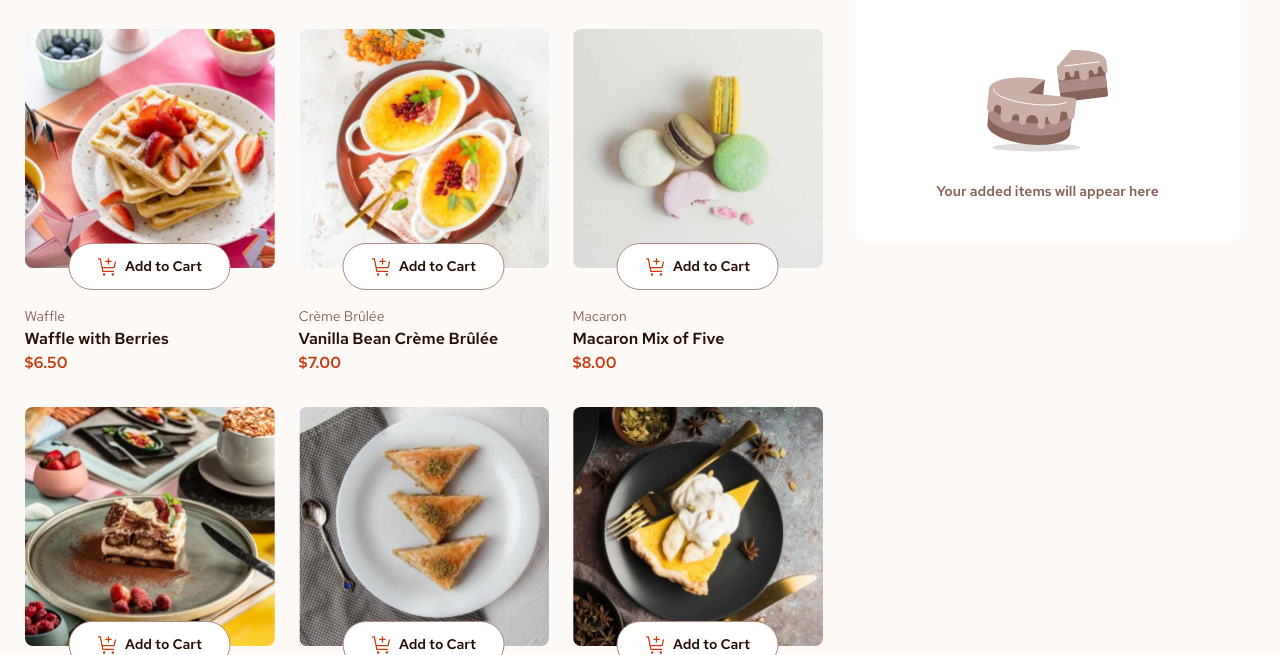
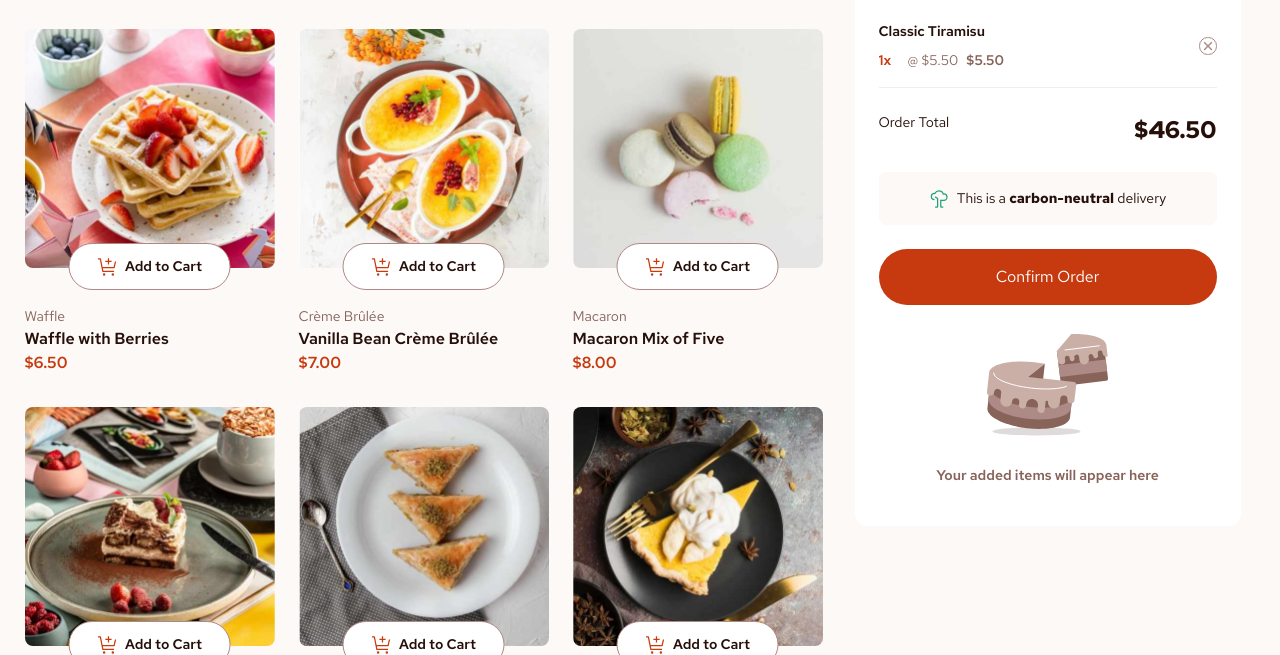
Before and after one commit to TimurVoskaley/Product-list-with-cart, a plain HTML site: page index.html in a window 1280 px wide. Shown: the part 151-806 px from the top of the page. Drawn offline with nearby package versions, Linux system fonts and the light colour scheme; files that its build step writes are made by us from their sources.

Commit message:
finished the layout of the cart contents

```diff
--- a/index.html
+++ b/index.html
@@ -25,7 +25,40 @@
 
     <aside class="cart">
       <h2 class="cart__title"></h2>
-      <ul class="cart__list"></ul>
+      <div class="cart__content-wrapper">
+        <ul class="cart__list">
+          <li class="cart__item">
+            <div class="cart__item-info-wrapper">
+              <p class="cart__item-title">Classic Tiramisu</p>
+              <div class="cart__item-count-and-price-wrap">
+                <p class="cart__item-count">1x</p>
+                <p class="cart__item-price">@ $5.50</p>
+                <p class="cart__item-total-price">$5.50</p>
+              </div>
+            </div>
+            <button
+              class="cart__item-delete-button"
+              type="button"
+            >
+              <svg xmlns="http://www.w3.org/2000/svg" width="10" height="10" fill="none" viewBox="0 0 10 10"><path fill="#CAAFA7" d="M8.375 9.375 5 6 1.625 9.375l-1-1L4 5 .625 1.625l1-1L5 4 8.375.625l1 1L6 5l3.375 3.375-1 1Z"/></svg>
+            </button>
+          </li>
+        </ul>
+        <div class="cart__total-prace total-prace">
+          <p class="total-prace__title">Order Total</p>
+          <p class="total-prace__price">$46.50</p>
+        </div>
+        <div class="cart__banner">
+          <p class="cart__banner-title">This is a <span>carbon-neutral</span> delivery</p>
+        </div>
+        <button
+          class="cart__confirm-button"
+          type="button"
+        >
+          Confirm Order
+        </button>
+      </div>
+
     </aside>
   </main>
 
--- a/index.js
+++ b/index.js
@@ -56,8 +56,8 @@ function renderProduct(product) {
   const minusButton = card.querySelector('.minus-product-button');
 
   addButton.addEventListener('click', (event) => handleAddToCart(product, event));
-  plusButton.addEventListener('click', () => handleQuantityChange(product, 1));
-  minusButton.addEventListener('click', () => handleQuantityChange(product, -1));
+  plusButton.addEventListener('click', (event) => handleQuantityChange(product, 1, event));
+  minusButton.addEventListener('click', (event) => handleQuantityChange(product, -1, event));
 
   return card;
 }
@@ -82,13 +82,12 @@ function renderCart() {
 }
 
 
-
 function handleAddToCart(product, event) {
   cart.push(product);
 
   //создание в корзине элемента списка выбранного товара
   let orderProduct = document.createElement('li');
-  orderProduct.className = 'cart__order-product';
+  orderProduct.className = 'cart__item';
   orderProduct.innerHTML = `${product.name}`;
   cartList.append(orderProduct);
 
@@ -103,9 +102,7 @@ function handleAddToCart(product, event) {
   renderCart()
 }
 
-
-
-function handleQuantityChange(product, change) {
+function handleQuantityChange(product, change, event) {
 
   // Здесь логика изменения количества
   if (change === 1) {
@@ -114,16 +111,39 @@ function handleQuantityChange(product, change) {
     for (let [index, item] of cart.entries()) {
       if (item.name === product.name) {
         cart.splice(index, 1);
+        toggleCountButtonClass(product, event)
         break;
       }
     }
-
 
   }
 renderCart();
 }
 
+//скрывает кнопку кол-ва и показывает кнопку добавить в корзину, если товара в корзине больше нет
+function toggleCountButtonClass(product, event) {
+  let index = cart.indexOf(product);
+  if (index === -1) {
 
+    //удаляет элемент списка выбранных товаров из интерфейса корзины
+    let cartList = document.querySelector('.cart__list');
+    const items = cartList.querySelectorAll('li');
+    items.forEach(item => {
+      if (item.textContent.trim().includes(product.name)) {
+        item.remove();
+      }
+    });
+
+    //скрывает кнопку + / - кол-во единиц товара
+    let parent = event.target.parentElement;
+    parent.classList.toggle('visually-hidden');
+
+    //показывает кнопку добавить товар в корзину
+    let card = parent.parentElement;
+    let addButton = card.querySelector('.add-product-button');
+    addButton.classList.toggle('visually-hidden');
+  }
+}
 
 async function init() {
   try {
@@ -139,7 +159,6 @@ async function init() {
       productsList.append(card);
     });
 
-    console.log('Продукты загружены:', products);
   } catch (error) {
     console.error('Ошибка:', error);
   }
--- a/styles/blocks/_cart.scss
+++ b/styles/blocks/_cart.scss
@@ -34,4 +34,135 @@
     width: rem(128);
     height: rem(128);
   }
+
+  &__item {
+    display: flex;
+    justify-content: space-between;
+    align-items: center;
+    padding-bottom: rem(16);
+    border-bottom: 1px solid var(--color-rose-100);
+
+    &:not(:first-child) {
+      padding-top: rem(16);
+    }
+
+    &-info-wrapper {
+      display: flex;
+      flex-direction: column;
+      gap: rem(8);
+    }
+
+    &-title {
+      font-size: rem(14);
+      font-weight: 600;
+      color: var(--color-rose-900);
+    }
+
+    &-count-and-price-wrap {
+      display: flex;
+      gap: rem(8);
+    }
+
+    &-count {
+      width: rem(21);
+      text-align: left;
+      font-size: rem(14);
+      font-weight: 600;
+      color: var(--color-red);
+    }
+
+    &-price {
+      font-size: rem(14);
+      font-weight: 400;
+      color: var(--color-rose-500);
+    }
+
+    &-total-price {
+      font-size: rem(14);
+      font-weight: 600;
+      color: var(--color-rose-500);
+    }
+
+    &-delete-button {
+      width: rem(17.5);
+      height: rem(17.5);
+      padding: 0;
+      display: flex;
+      align-items: center;
+      justify-content: center;
+      color: var(--color-rose-400);
+      background-color: transparent;
+      border-radius: 50%;
+      border: 1px solid var(--color-rose-400);
+
+      &:hover {
+        border-color: var(--color-rose-900);
+        color: var(--color-rose-900);
+      }
+    }
+  }
+
+  &__banner {
+    display: flex;
+    align-items: center;
+    justify-content: center;
+    padding-block: rem(16);
+    background-color: var(--color-rose-50);
+    border-radius: rem(8);
+    gap: rem(8);
+
+    &:before {
+      content: '';
+      display: block;
+      width: rem(20);
+      height: rem(20);
+      background-image: url("/assets/icons/icon-carbon-neutral.svg");
+      background-repeat: no-repeat;
+    }
+
+    &-title {
+      font-size: rem(14);
+      font-weight: 400;
+      color: var(--color-rose-900);
+    }
+
+    &-title > span {
+      font-weight: 700;
+    }
+  }
+
+  &__confirm-button {
+    width: 100%;
+    display: flex;
+    align-items: center;
+    justify-content: center;
+    border: none;
+    background-color: var(--color-red);
+    color: white;
+    border-radius: rem(999);
+    padding-block: rem(16);
+    margin-top: rem(24);
+
+    &:hover {
+      background-color: color-mix(in srgb, var(--color-red) 75%, #000 25%);
+    }
+  }
 }
+
+.total-prace {
+  display: flex;
+  justify-content: space-between;
+  margin-block: rem(24);
+
+  &__title {
+    font-size: rem(14);
+    font-weight: 400;
+    color: var(--color-rose-900);
+  }
+
+  &__price {
+    font-size: rem(24);
+    font-weight: 700;
+    color: var(--color-rose-900);
+  }
+}
```
